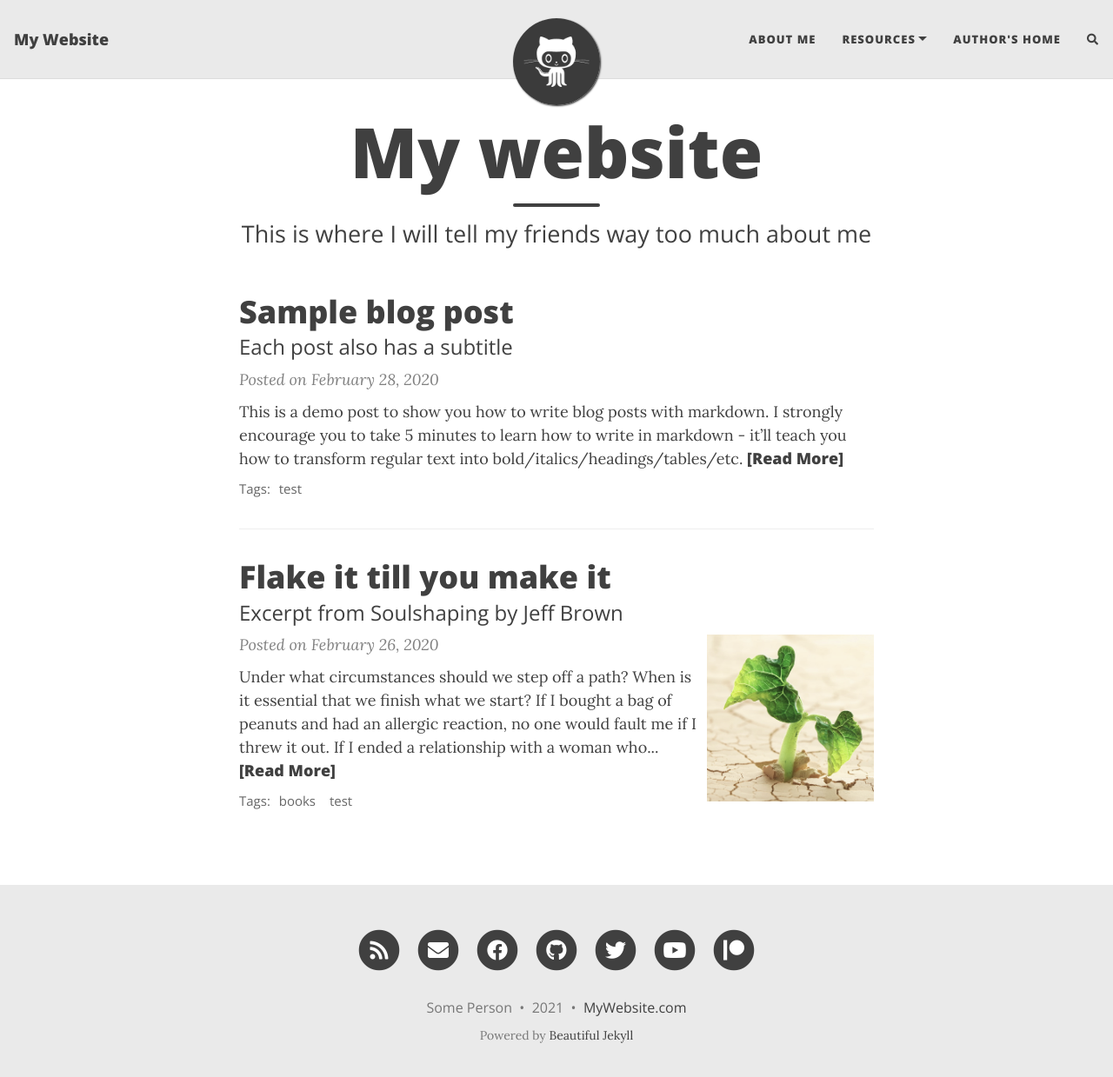
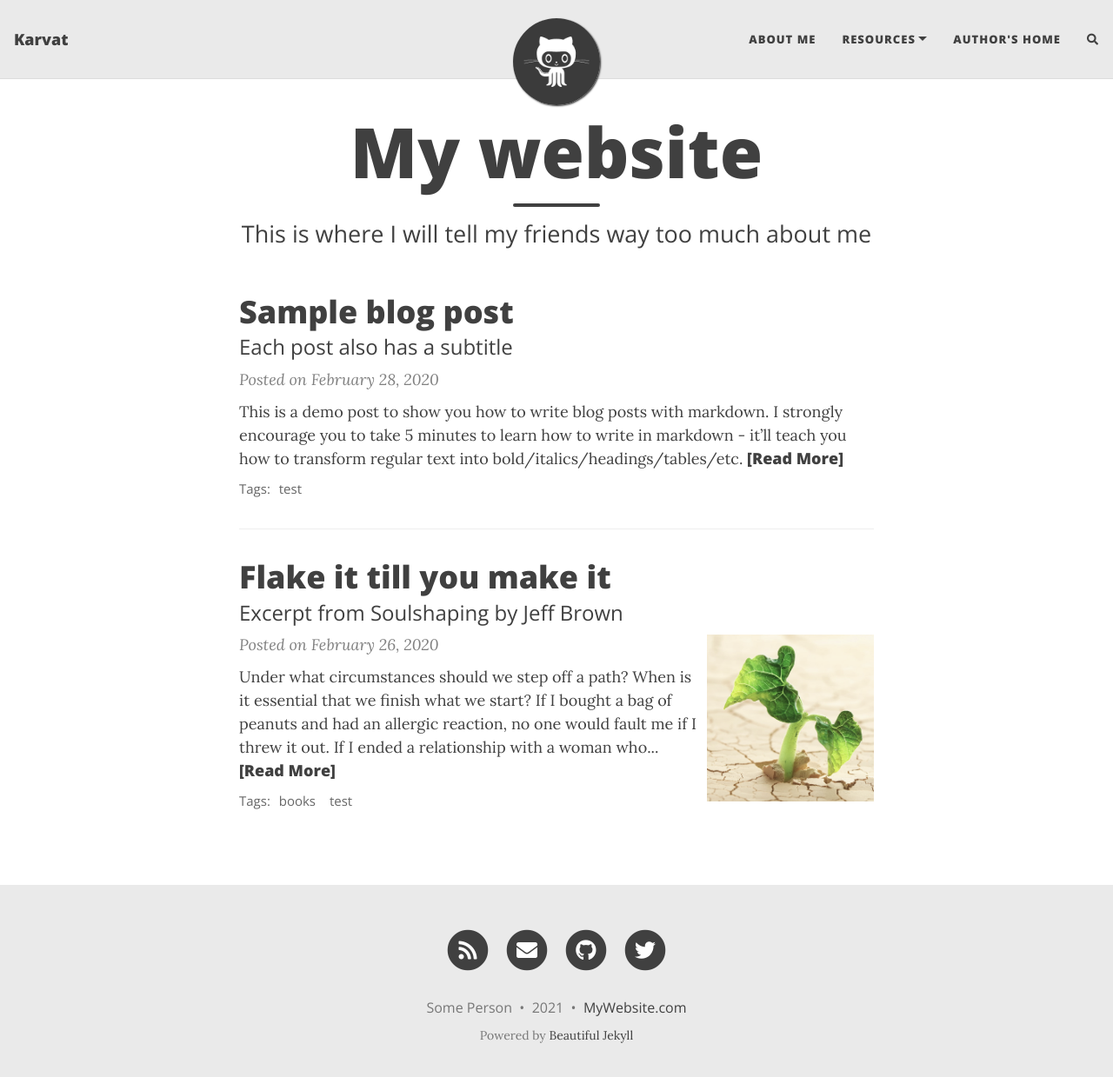
Before and after one commit to factorem1337/karvat, a Jekyll site: the page built from index.html, in a window 1280 px wide and 1252 px high. Shown: the top 1239 px of the window at 87% size. Built offline with Jekyll 4.4.1, drawn with Linux system fonts in a browser that asks for light colours; nearby versions of some CDN libraries; the list of posts is cut into pages by our own code; comment, search, counter and statistics services are not loaded.

Commit message:
Update _config.yml

```diff
--- a/_config.yml
+++ b/_config.yml
@@ -6,7 +6,7 @@
 # --- Required options --- #
 
 # Name of website
-title: My Website
+title: Karvat
 
 # Your name to show in the footer
 author: Some Person
@@ -40,11 +40,8 @@ round-avatar: true
 # Uncomment the links you want to show and add your information to each one.
 social-network-links:
   email: "someone@example.com"
-  facebook: deanattali
   github: daattali
   twitter: daattali
-  patreon: DeanAttali
-  youtube: c/daattali
 #  medium: yourname
 #  reddit: yourname
 #  linkedin: daattali
```
